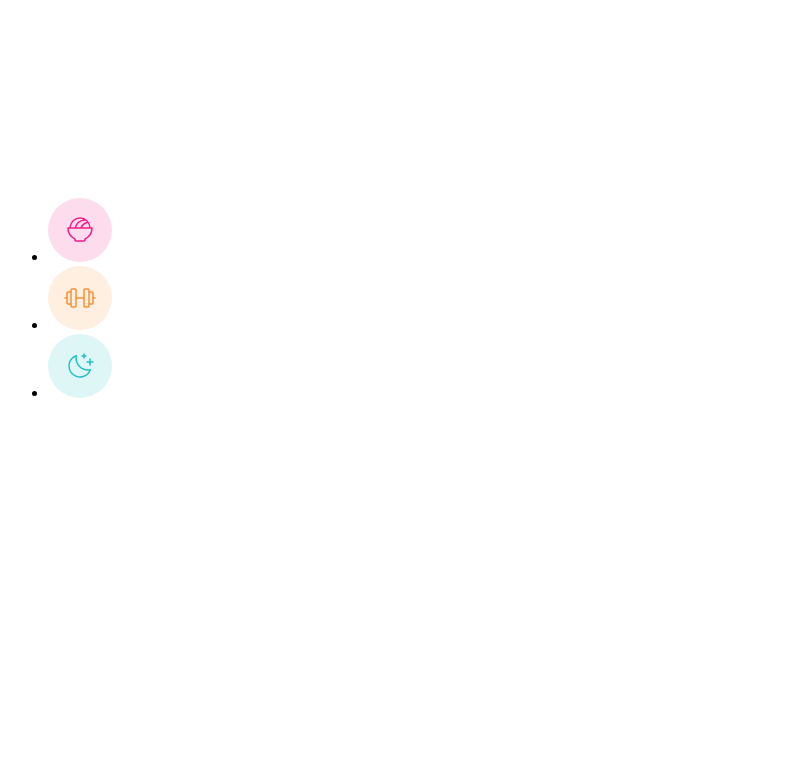
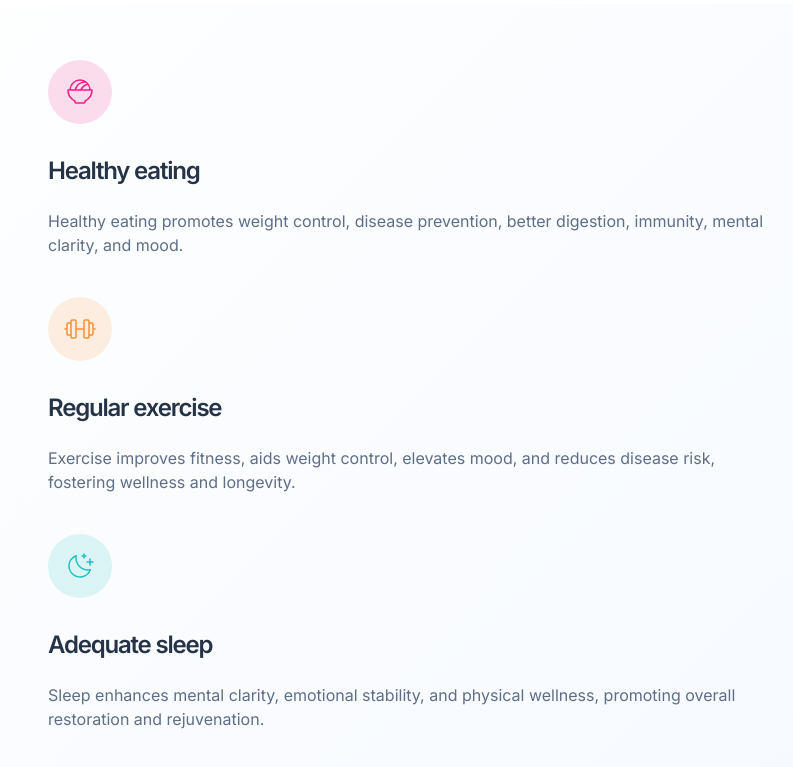
Before and after one commit to Urichcool/BMI-Calculator, a React (Create React App) app: page / in a window 1280 px wide. Shown: the part 1457-2224 px from the top of the page, without its empty margins (232-1025 px from the left). Before the commit the page ends 1859 px from the top, so only its background shows below. Built offline with nearby package versions, Linux system fonts and the light colour scheme.

Commit message:
finished-bmiTips-mobile

```diff
--- a/src/App.tsx
+++ b/src/App.tsx
@@ -16,12 +16,12 @@ function App() {
 
   return (
     <div className="App">
-      <div className="container">
+
         <HeroHeader />
         <HeroCalculatorForm resultHandler={resultHandler} />
         <BMIMeaning result={result} />
         <BMITips/>
-      </div>
+
     </div>
   );
 }
--- a/src/components/BMI-meaning/BMIMeaning.tsx
+++ b/src/components/BMI-meaning/BMIMeaning.tsx
@@ -8,20 +8,21 @@ interface IBMIMeaningProps {
 
 const BMIMeaning: FC<IBMIMeaningProps> = ({ result }) => {
   return (
-    <section>
-      <div className="bmi-meaning-background">
-        <div className="bmi-meaning-image"></div>
-      </div>
-      {result !== 0 && (
+    <section className="bmi-meaning-section">
+      <div className="container">
+        <div className="bmi-meaning-background">
+          <div className="bmi-meaning-image"></div>
+        </div>
+
         <div className="bmi-meaning-image-text-container">
           <h2 className="bmi-meaning-image-title">
             What your BMI result means
           </h2>
           <p className="font_body_m">{BMIMeaningFunction(result)}</p>
         </div>
-      )}
 
-      <BMIMeaningIcon />
+        <BMIMeaningIcon />
+      </div>
     </section>
   );
 };
--- a/src/components/BMI-tips/BMITips.tsx
+++ b/src/components/BMI-tips/BMITips.tsx
@@ -31,12 +31,14 @@ const BMITips = () => {
     },
   ];
   return (
-    <section className="bmi-meaning-section">
-          <ul>
-              {tipsData.map(({ id, svg, title, text }) =>
-                  <BMITipsItem key={id} svg={svg} title={title} text={text}  />
-         )}
-      </ul>
+    <section className="bmi-tips-section">
+      <div className="container">
+        <ul className="bmi-tips-list">
+          {tipsData.map(({ id, svg, title, text }) => (
+            <BMITipsItem key={id} svg={svg} title={title} text={text} />
+          ))}
+        </ul>
+      </div>
     </section>
   );
 };
--- a/src/components/BMI-tips/BMITipsItem.tsx
+++ b/src/components/BMI-tips/BMITipsItem.tsx
@@ -10,11 +10,13 @@ interface IBMITipsItemProps {
 }
 
 const BMITipsItem:FC<IBMITipsItemProps> = ({svg, title, text}) => {
-    return (
-        <li>
-         {svg}
-      </li>
-    );
+  return (
+    <li className="bmi-tips-list-item">
+      <div className="bmi-tips-icon">{svg}</div>
+      <h3 className="font_heading_m bmi-tips-title">{title}</h3>
+      <p className="font_body_m">{text}</p>
+    </li>
+  );
 }
 
 export default BMITipsItem;
--- a/src/scss/base/_base.scss
+++ b/src/scss/base/_base.scss
@@ -5,4 +5,5 @@
   padding: 0;
   box-sizing: border-box;
   font-family: 'Raleway', sans-serif;
+  list-style: none;
 }
--- a/src/scss/components/BMI-meaning/_bmi-meaning.scss
+++ b/src/scss/components/BMI-meaning/_bmi-meaning.scss
@@ -1,3 +1,5 @@
+
+
 .bmi-meaning-background {
   margin-top: 168px;
   height: 258px;
@@ -29,7 +31,6 @@
 .bmi-meaning-image {
   width: 311px;
   height: 354px;
-  position: absolute;
   background-image: url("../../../images/BMI-meaning-img-375px.png");
   position: absolute;
   background-repeat: no-repeat;
--- a/src/scss/components/BMI-tips/_BMI-tips.scss
+++ b/src/scss/components/BMI-tips/_BMI-tips.scss
@@ -1,3 +1,29 @@
-.bmi-meaning-section{
-    margin-top: 944px;
+.bmi-tips-section {
+margin-top: 750px;
+width: 100vw;
+background: linear-gradient(315deg, rgba(214, 230, 254, 0.25)
+ 0%, rgba(214, 252, 254, 0) 100%);
+
 }
+
+
+.bmi-tips-list{
+padding: 56px 0px;
+}
+
+.bmi-tips-list-item{
+  margin-bottom: 40px;
+  &:last-child{
+    margin-bottom: 0;
+  }
+}
+
+.bmi-tips-icon{
+  width: 64px;
+  height: 64px;
+  margin-bottom: 32px;
+}
+
+.bmi-tips-title{
+  margin-bottom: 24px;
+}
--- a/src/scss/components/hero-header/_hero-header-calculator-form.scss
+++ b/src/scss/components/hero-header/_hero-header-calculator-form.scss
@@ -146,4 +146,5 @@
 .hero-header-form-input-error-text{
   color: red;
   position: absolute;
+  font-size: 12px;
 }
--- a/src/utils/CalculatorFunc.ts
+++ b/src/utils/CalculatorFunc.ts
@@ -66,7 +66,7 @@ export const ImperialIdeaMassFunc = (feet: number, inches: number): string => {
 
 export const BMIMeaningFunction = (result: number): string => {
   if (result === 0) {
-    return "";
+    return "Enter your height and weight and you’ll see what your BMI result means";
   }
   if (result < 18.5) {
     return "A BMI of less than 18.5 indicates that you are underweight, so you may need to put on some weight. You are recommended to ask your doctor or a dietitian for advice.";
```
Also changed, not shown: 1 other file (tests, documents, lock files or other folders).
